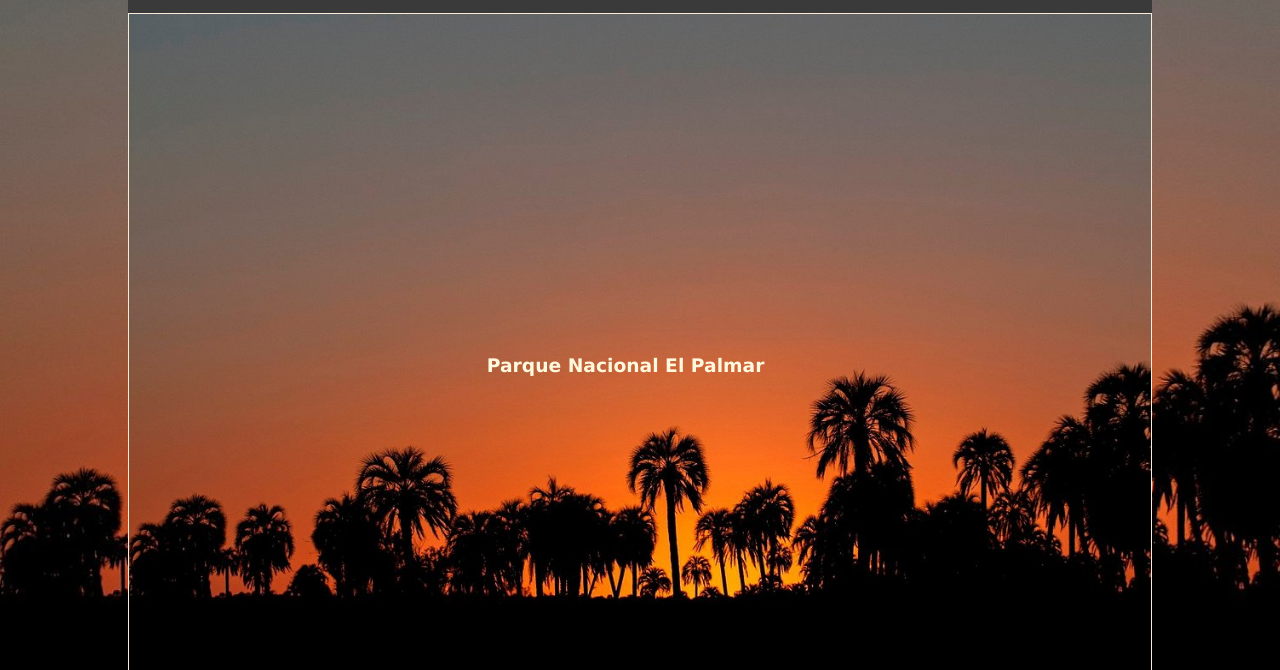
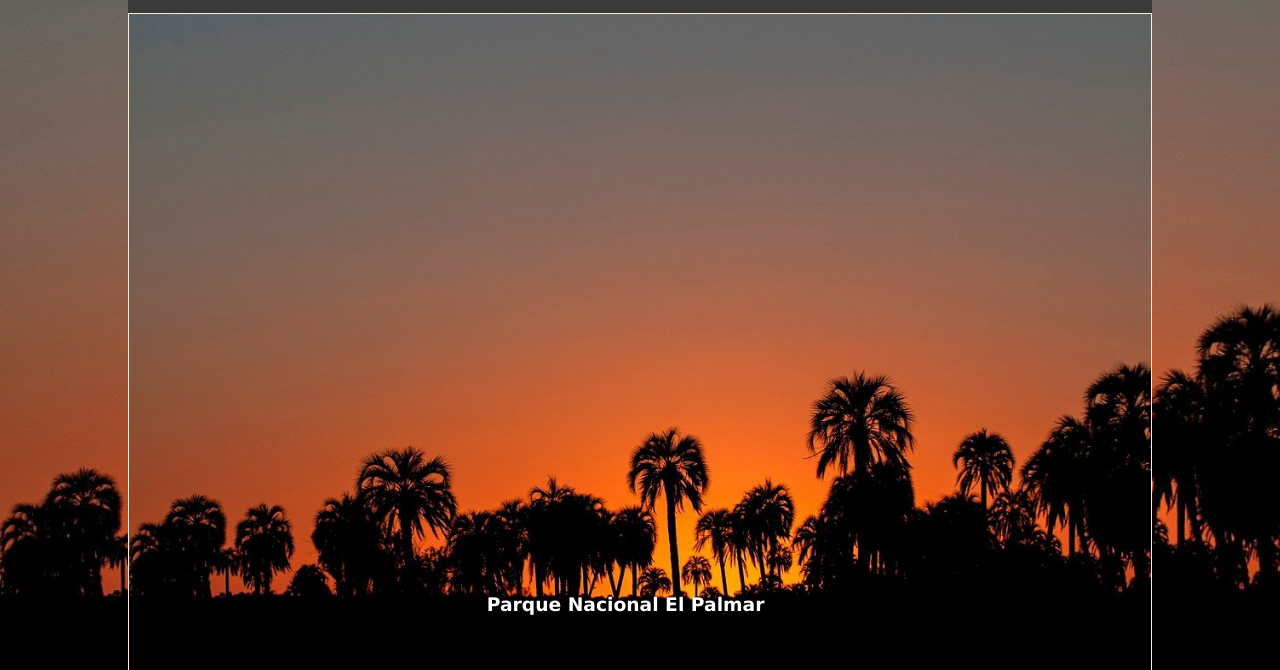
Before and after one commit to MartinCoder2022/SEO, a plain HTML site: page vistas/atractivos.html in a window 1280 px wide. Shown: the part 130-800 px from the top of the page. Drawn offline with Linux system fonts and the light colour scheme.

Commit message:
ajuste de reobte

```diff
--- a/estilos/parciales/_main.scss
+++ b/estilos/parciales/_main.scss
@@ -665,9 +665,10 @@ $blanco : #fff;
 
 .atractivos__subtitle {
 	position: absolute;
-    top: 50%;
+    top: 85%;
     left: 35%;
-    transform: translate(-50%, -50%);
+	color:$blanco;
+	transform: translate(-50%, -50%);
 }
 
 .atractivos__img {
```
Also changed, not shown: estilos/main.css, 1 other file.
